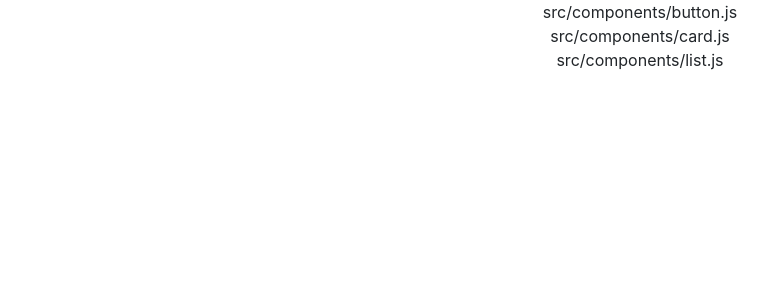
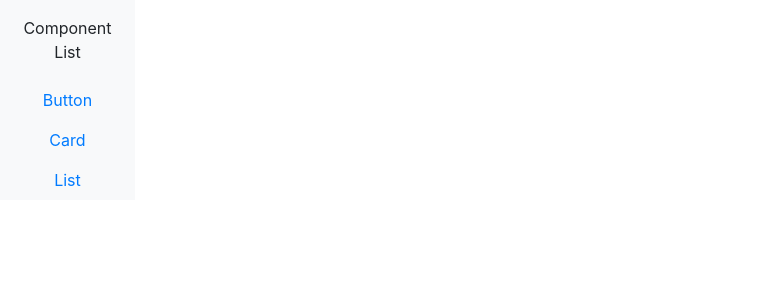
Before and after one commit to roshnidevadiga/reactplayground, a React (Create React App) app: page / in a window 1280 px wide. Shown: the top 300 px of the page, without its empty margins (0-776 px from the left). Built offline with nearby package versions, Linux system fonts and the light colour scheme.

Commit message:
fixed conflict issues

```diff
--- a/src/App.js
+++ b/src/App.js
@@ -54,6 +54,7 @@ class App extends Component {
   renderSelectedComponent = async e => {
     const path = e.target.name;
     console.log(`Loading ${path} component...`);
+
     import(`../${path}`)
         .then(component =>
             this.setInitialProps(component.default)
@@ -62,7 +63,10 @@ renderSelectedComponent = async e => {
             console.error(`"${path}" not yet supported`);
         });
   }
-
+  getComponentName = (path) => {
+      let componentName = path.substring(path.lastIndexOf('/') + 1).split('.')[0];
+      return String.fromCharCode(componentName.charCodeAt(0) - 32) + componentName.slice(1);
+  }
   onApply =()=>{
     let object ={};
     let requiredPresentFlag =true;
@@ -90,30 +94,43 @@ onApply =()=>{
 
   render() {
     console.log(this.state.props);
-  let {props} = this.state;
+    let { props } = this.state;
     let componentsElements = null;
-  if(this.state.currentComponent) {
-    componentsElements = <this.state.currentComponent {...this.state.props}/>;
+    if (this.state.currentComponent) {
+        componentsElements = <this.state.currentComponent {...this.state.props} />;
     }
     return (
-    <div className="App">
-    <div>
+        <div className="App d-flex">
+            <div id="rp-sidebar">
+                <nav id="rp-sidebar" className="bg-light">
+                    <div className="p-3">Component List</div>
+                    <ul className="list-unstyled components">
                         {
-        componentsPath.map(path=>(
-          <div key={path}>
-          <a name={path} onClick={this.renderSelectedComponent}>
-            {path}
+                            componentsPath.map(path => (
+                                <li key={path} className="nav-item">
+                                    <a href="#" name={path} onClick={this.renderSelectedComponent} className="nav-link">
+                                        {this.getComponentName(path)}
                                     </a>
-          </div>
+                                </li>
                             ))
                         }
+                    </ul>
+                </nav>
             </div>
-    {Object.keys(props).length>0 && (
+            <div id="rp-content" className="text-center container-fluid">
+                {Object.keys(props).length > 0 && (
                     <React.Fragment>
+                        <div className="container-fluid mb-4 text-center">
+                            <h3>Component</h3>
+                            <div>
                                 {
                                     componentsElements
                                 }
-
+                            </div>
+                        </div>
+                        <div className="row">
+                            <div className="col">
+                                <h3>Props</h3>
                                 {Object.keys(props).map(item => (
                                     <div key={item}>
                                         <label>{item}</label>
@@ -141,9 +158,15 @@ render() {
                                         }
                                     </div>
                                 ))}
+                            </div>
+                            <div className="col">
+                                <h3>State</h3>
+                            </div>
+                        </div>
                         <button onClick={this.onApply}>Apply</button>
                     </React.Fragment>
                 )}
+            </div>
         </div>
     );
   }
```
Lines whose indentation alone changed are shown as unchanged.
